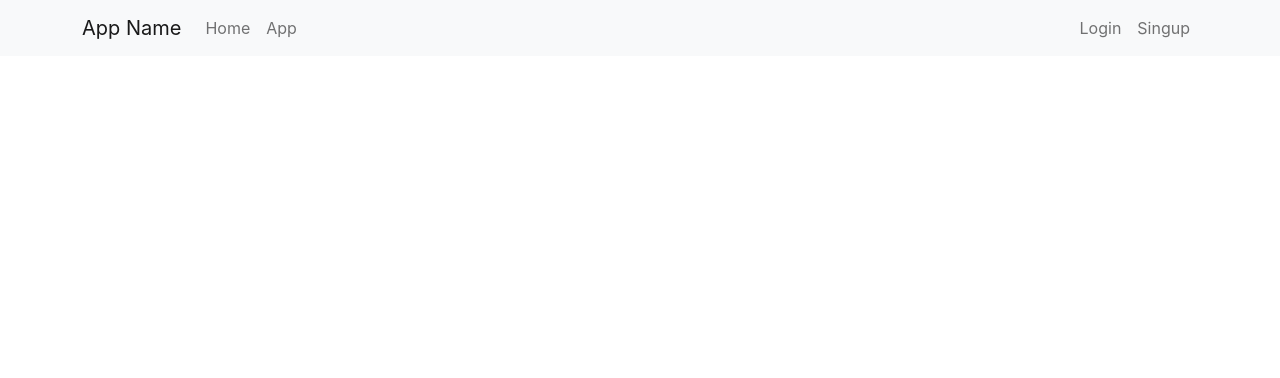
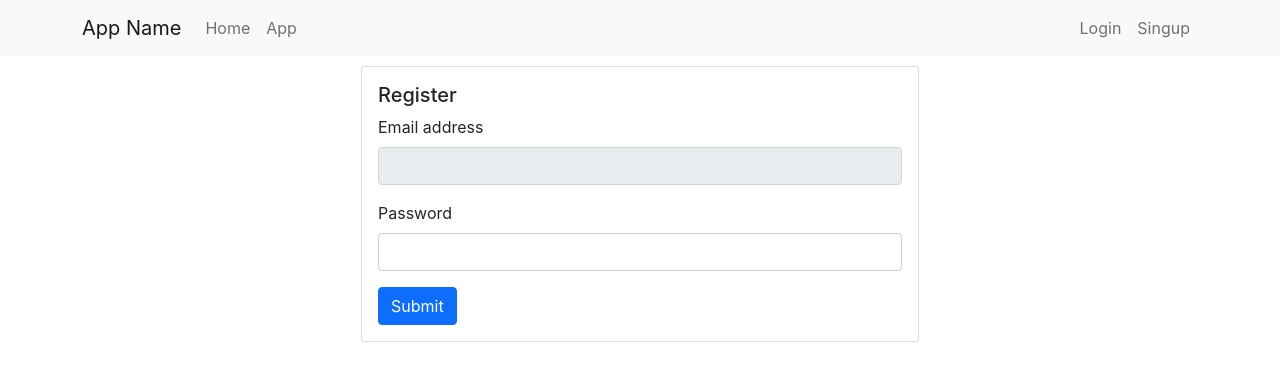
Before and after one commit to pbrmajhar/reactjs, a React (Create React App) app: page /register/complete in a window 1280 px wide. Shown: the top 378 px of the page. Built offline with nearby package versions, Linux system fonts and the light colour scheme.

Commit message:
firebase login with email verifitation working

```diff
--- a/src/App.js
+++ b/src/App.js
@@ -6,6 +6,7 @@ import Dashboard from "./pages/Dashboard";
 import Login from "./pages/Login";
 import Singup from "./pages/Singup";
 import Header from "./components/Header";
+import CompleteSignup from "./pages/CompleteSignup";
 
 function App() {
   return (
@@ -15,6 +16,7 @@ function App() {
       <Route path="/login" exact component={Login} />
       <Route path="/singup" exact component={Singup} />
       <Route path="/dashboard" exact component={Dashboard} />
+      <Route path="/register/complete" exact component={CompleteSignup} />
     </BrowserRouter>
   );
 }
--- /dev/null
+++ b/src/pages/CompleteSignup.js
@@ -0,0 +1,71 @@
+import React, { useState, useEffect } from "react";
+import { auth } from "../firebase";
+
+const CompleteSignup = ({ history }) => {
+  const [email, setEmail] = useState("");
+  const [password, setPassword] = useState("");
+
+  useEffect(() => {
+    const isEmail = window.localStorage.getItem("registerEmail");
+    if (!isEmail) {
+      return;
+    }
+    setEmail(isEmail);
+  }, []);
+
+  const loginHandle = async (e) => {
+    e.preventDefault();
+    try {
+      const result = await auth.signInWithEmailLink(
+        email,
+        window.location.href
+      );
+
+      if (result.user.emailVerified) {
+        window.localStorage.removeItem("registerEmail");
+        let user = auth.currentUser;
+        await user.updatePassword(password);
+        const token = await user.getIdTokenResult();
+      }
+    } catch (error) {
+      console.log(error);
+    }
+  };
+
+  return (
+    <div className="">
+      <div className="container" style={{ marginTop: "10px" }}>
+        <div className="card" style={{ width: "50%", margin: "0 auto" }}>
+          <div className="card-body">
+            <h5 className="card-title">Register</h5>
+            <form onSubmit={loginHandle}>
+              <div className="mb-3">
+                <label className="form-label">Email address</label>
+                <input
+                  type="email"
+                  className="form-control"
+                  value={email}
+                  disabled
+                />
+              </div>
+              <div className="mb-3">
+                <label className="form-label">Password</label>
+                <input
+                  type="password"
+                  className="form-control"
+                  value={password}
+                  onChange={(e) => setPassword(e.target.value)}
+                />
+              </div>
+              <button type="submit" className="btn btn-primary">
+                Submit
+              </button>
+            </form>
+          </div>
+        </div>
+      </div>
+    </div>
+  );
+};
+
+export default CompleteSignup;
--- a/src/pages/Singup.js
+++ b/src/pages/Singup.js
@@ -2,7 +2,7 @@ import React, { useState } from "react";
 import { auth } from "../firebase";
 
 const Singup = () => {
-  const [email, setEmail] = useState("");
+  const [email, setEmail] = useState("pbrmajhar@gmail.com");
 
   const loginHandle = async (e) => {
     e.preventDefault();
```
